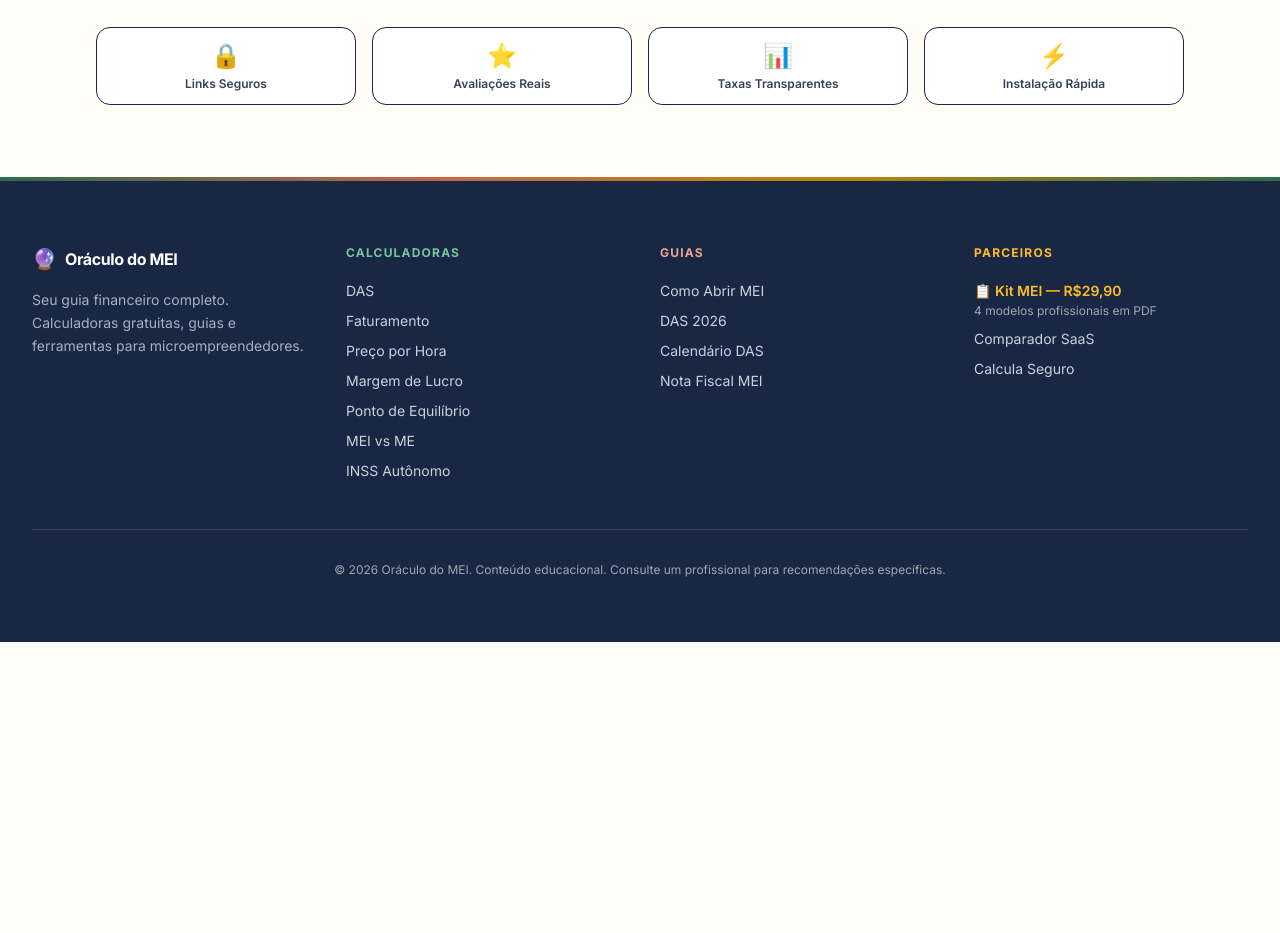
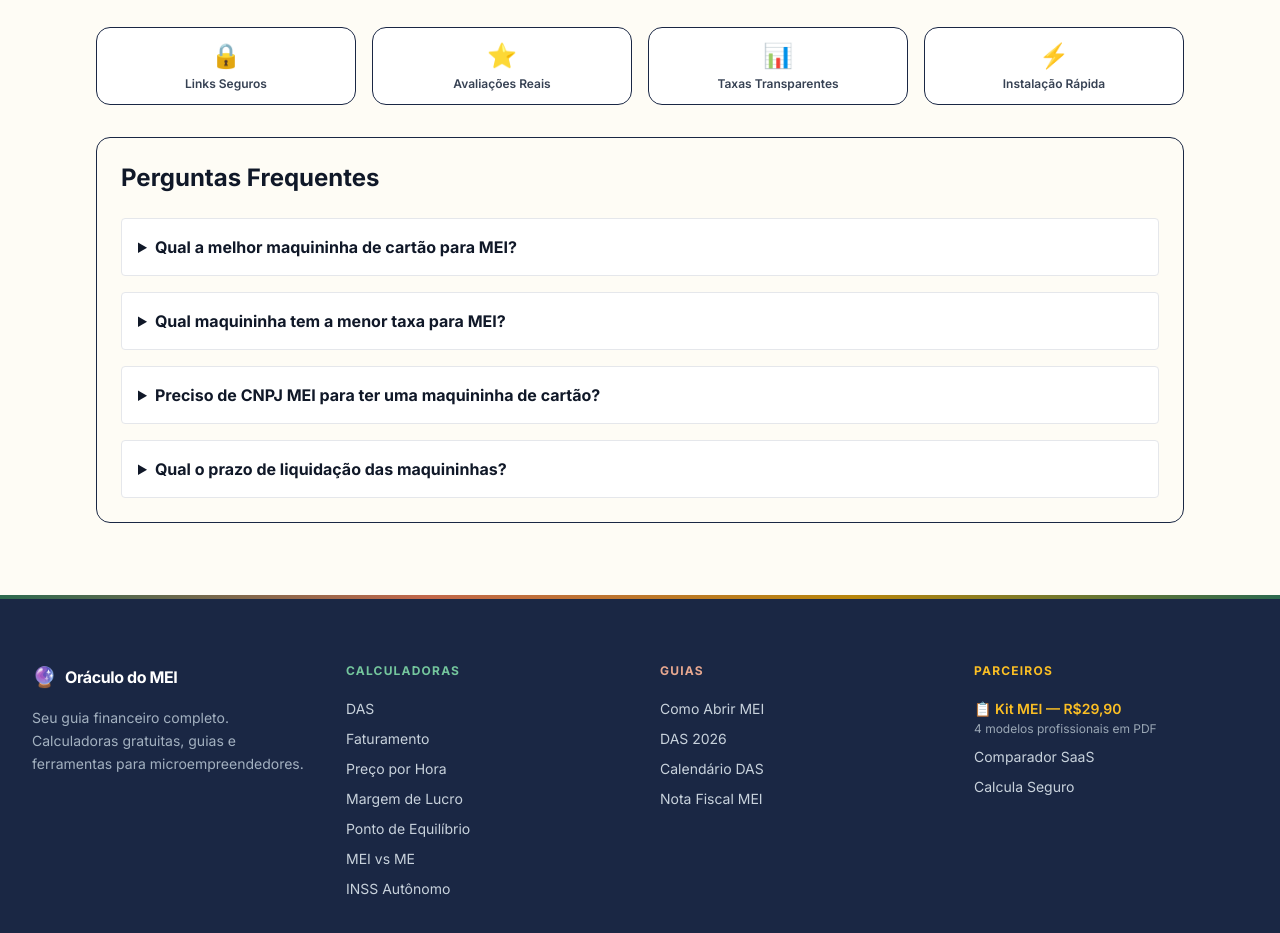
Before and after one commit to vitormdandrade/t3-mei-tools, a Next.js app: page /melhores/melhores-maquininhas-mei in a window 1280 px wide. Shown: the part 1980-2913 px from the top of the page. Before the commit the page ends 2622 px from the top, so only its background shows below. Built offline with nearby package versions, Linux system fonts and the light colour scheme; no server answers.

Commit message:
CRO: Add visible FAQ accordion to maquininhas page (matches contas-pj pattern)

```diff
--- a/app/melhores/melhores-maquininhas-mei/Client.tsx
+++ b/app/melhores/melhores-maquininhas-mei/Client.tsx
@@ -212,6 +212,46 @@ export default function MelhoresMaquininhas() {
         </div>
       </div>
 
+      {/* FAQ Section */}
+      <section className="border dark:border-gray-700 rounded-lg p-6">
+        <h2 className="text-2xl font-bold text-gray-900 dark:text-gray-100 mb-6">Perguntas Frequentes</h2>
+        <div className="space-y-4">
+          <details className="bg-white dark:bg-gray-900 p-4 rounded border border-gray-200 dark:border-gray-700">
+            <summary className="font-bold cursor-pointer text-gray-900 dark:text-gray-100">
+              Qual a melhor maquininha de cartão para MEI?
+            </summary>
+            <p className="text-gray-700 dark:text-gray-300 mt-3">
+              Depende do seu perfil: para atendimento presencial fixo, a Stone oferece o melhor suporte. Para trabalho ambulante, a SumUp é ideal por ser portátil e sem aluguel. Para vendas online + presenciais, o Mercado Pago integra com o Mercado Livre. Para quem precisa de antecipação rápida, a InfinitePay liquida em 24h.
+            </p>
+          </details>
+          <details className="bg-white dark:bg-gray-900 p-4 rounded border border-gray-200 dark:border-gray-700">
+            <summary className="font-bold cursor-pointer text-gray-900 dark:text-gray-100">
+              Qual maquininha tem a menor taxa para MEI?
+            </summary>
+            <p className="text-gray-700 dark:text-gray-300 mt-3">
+              A SumUp oferece as menores taxas do mercado: 1,69% no débito e a partir de 2,49% no crédito, sem aluguel. A InfinitePay também é competitiva com 1,99% no débito e 2,99% no crédito, sem custo de aluguel.
+            </p>
+          </details>
+          <details className="bg-white dark:bg-gray-900 p-4 rounded border border-gray-200 dark:border-gray-700">
+            <summary className="font-bold cursor-pointer text-gray-900 dark:text-gray-100">
+              Preciso de CNPJ MEI para ter uma maquininha de cartão?
+            </summary>
+            <p className="text-gray-700 dark:text-gray-300 mt-3">
+              Sim. Todas as principais operadoras de maquininhas exigem CNPJ ativo, seja MEI, ME ou EPP. O cadastro como MEI é simples e gratuito. Se você ainda não tem, confira nosso{' '}
+              <a href="/guias/como-abrir-mei" className="text-accent hover:underline">guia de como abrir MEI</a>.
+            </p>
+          </details>
+          <details className="bg-white dark:bg-gray-900 p-4 rounded border border-gray-200 dark:border-gray-700">
+            <summary className="font-bold cursor-pointer text-gray-900 dark:text-gray-100">
+              Qual o prazo de liquidação das maquininhas?
+            </summary>
+            <p className="text-gray-700 dark:text-gray-300 mt-3">
+              A maioria das maquininhas oferece liquidação em D+1 (crédito no dia seguinte). A InfinitePay se destaca com liquidação em até 24h para todas as transações. Stone, SumUp e Mercado Pago também operam em D+1 na maioria dos casos. Consulte as condições específicas de cada operadora.
+            </p>
+          </details>
+        </div>
+      </section>
+
       {/* FAQPage Structured Data */}
       <script
         type="application/ld+json"
```
